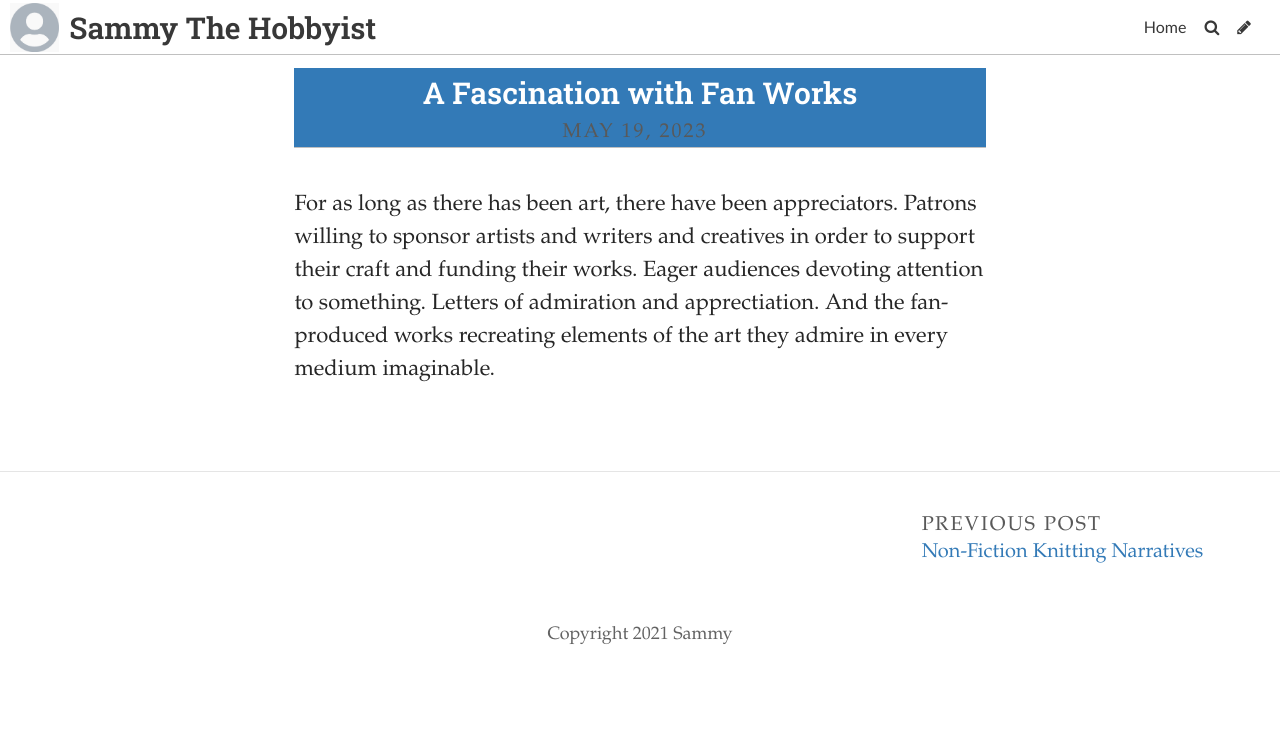
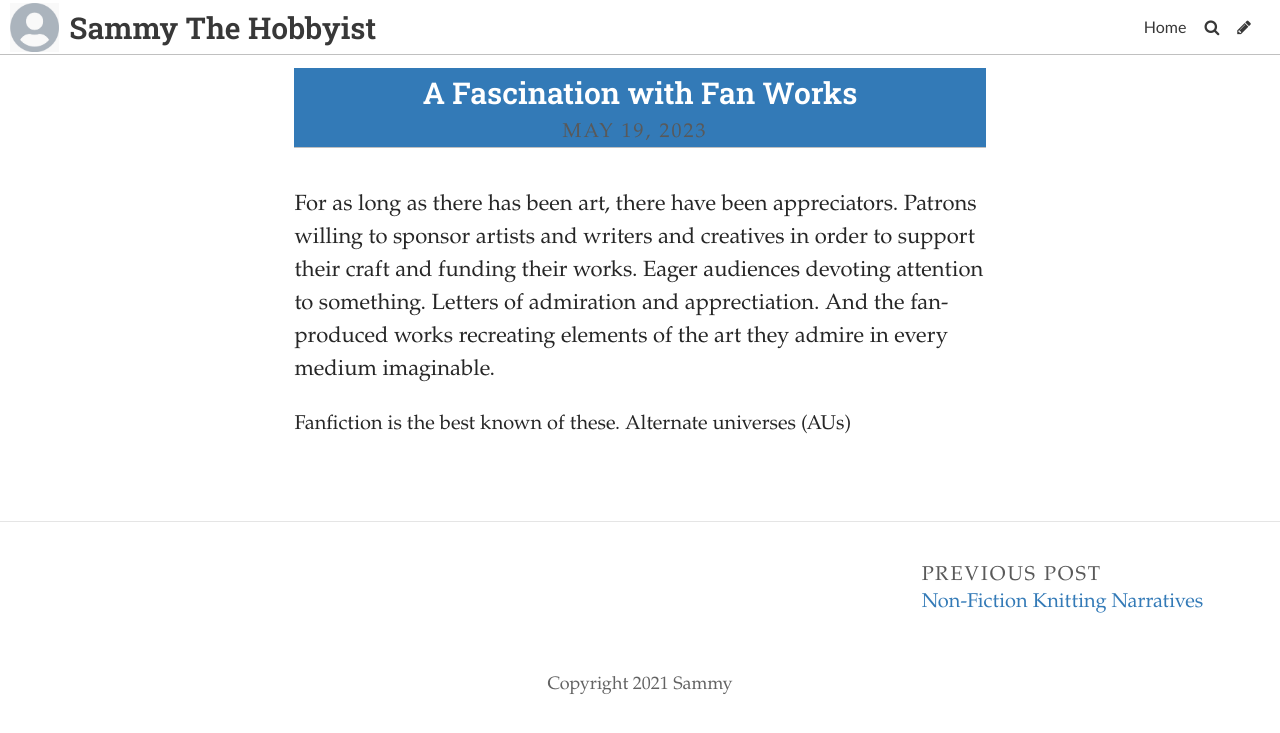
Before and after one commit to SammySpinsAYarn/Blog, a Jekyll site: the page built from _posts/2023-05-16-insert-a-title.md, in a window 1280 px wide. Shown: the top 733 px of the page. Built offline with Jekyll 4.4.1, drawn with Linux system fonts in a browser that asks for light colours; some web fonts are replaced.

Commit message:
Update Post “2023-05-16-insert-a-title”

```diff
--- a/_posts/2023-05-16-insert-a-title.md
+++ b/_posts/2023-05-16-insert-a-title.md
@@ -6,3 +6,5 @@ title_color: "#ffffff"
 comments: false
 ---
 For as long as there has been art, there have been appreciators. Patrons willing to sponsor artists and writers and creatives in order to support their craft and funding their works. Eager audiences devoting attention to something. Letters of admiration and apprectiation. And the fan-produced works recreating elements of the art they admire in every medium imaginable.
+
+F﻿anfiction is the best known of these. Alternate universes (AUs)
```
